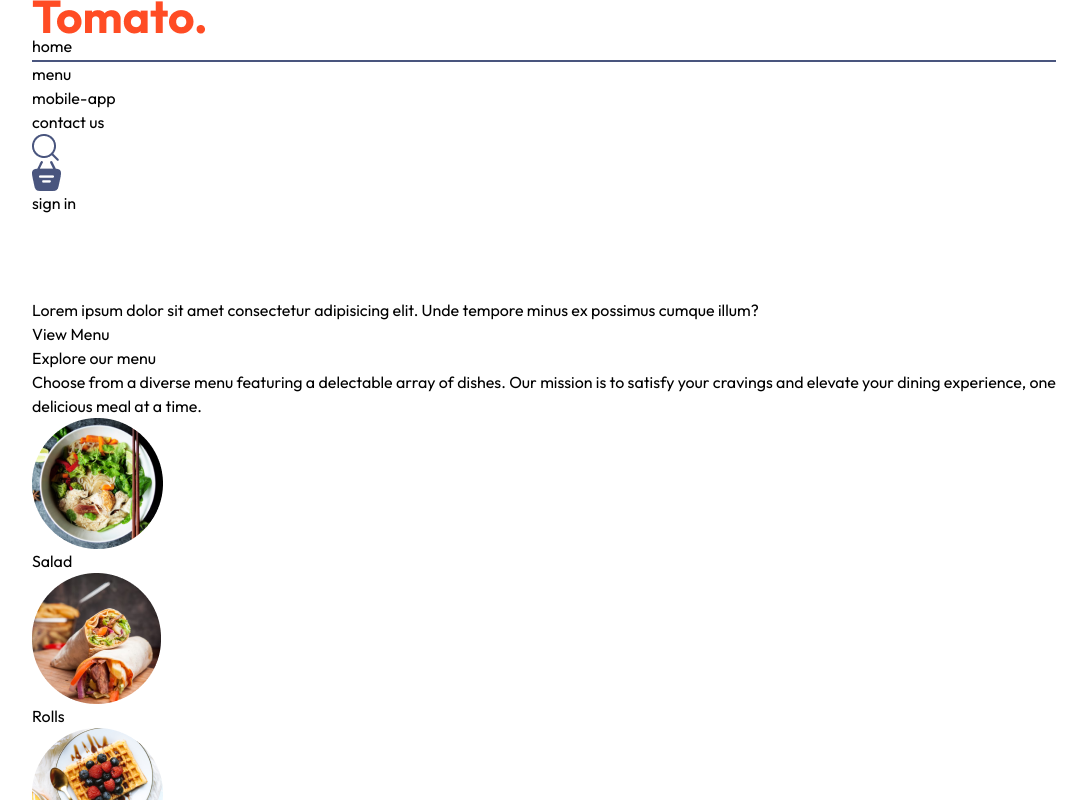
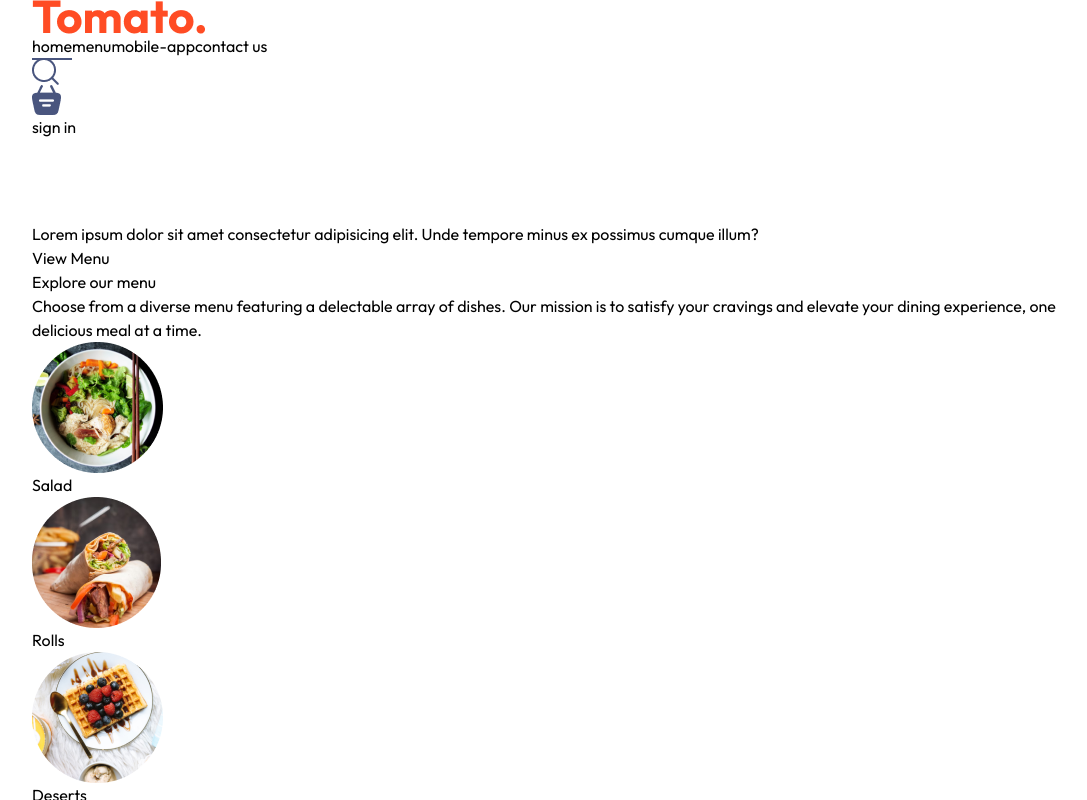
Before and after one commit to muhammadrazaq33/Food_Del, a React (Vite) app in the folder frontend/: page / in a window 1280 px wide. Shown: the top 800 px of the page, without its empty margins (96-1183 px from the left). Built offline with nearby package versions, Linux system fonts and the light colour scheme.

Commit message:
Home page completed

```diff
--- a/frontend/src/components/AppDownload/AppDownload.jsx
+++ b/frontend/src/components/AppDownload/AppDownload.jsx
@@ -3,14 +3,16 @@ import { assets } from '../../assets/assets'
 
 const AppDownload = () => {
   return (
-    <div className='app-download'>
-          <p>For Better Experience Download <br /> Tomato App</p>
-          <div className='flex justify-center mt-[40px] md:gap-[2vw] gap-[10px]'>
-              <img src={assets.play_store} alt="" />
-              <img src={assets.app_store} alt="" />
-          </div>
+    <div className="app-download" id="app-download">
+      <p>
+        For Better Experience Download <br /> Tomato App
+      </p>
+      <div className="flex justify-center mt-[40px] md:gap-[2vw] gap-[10px]">
+        <img src={assets.play_store} alt="" />
+        <img src={assets.app_store} alt="" />
+      </div>
     </div>
-  )
+  );
 }
 
 export default AppDownload
--- a/frontend/src/components/ExploreMenu/ExploreMenu.jsx
+++ b/frontend/src/components/ExploreMenu/ExploreMenu.jsx
@@ -3,10 +3,16 @@ import { menu_list } from '../../assets/assets'
 
 const ExploreMenu = ({category,setCategory}) => {
   return (
-    <div className='flex flex-col gap-[20px] mb-8'>
-          <h1 className='text-[#262626] font-semibold text-[1.8rem]'>Explore our menu</h1>
-          <p className='text-[#808080] md:max-w-[60%] max-w-[100%] md:text-[17px] sm:text-[16px] text-[13px] '>Choose from a diverse menu featuring a delectable array of dishes. Our mission is to satisfy your cravings and elevate your dining experience, one delicious meal at a time.</p>
-          <div className='flex justify-between items-center gap-[30px] text-center overflow-x-scroll scroll_hidden '>
+    <div className="flex flex-col gap-[20px] mb-8" id="explore-menu">
+      <h1 className="text-[#262626] font-semibold text-[1.8rem]">
+        Explore our menu
+      </h1>
+      <p className="text-[#808080] md:max-w-[60%] max-w-[100%] md:text-[17px] sm:text-[16px] text-[13px] ">
+        Choose from a diverse menu featuring a delectable array of dishes. Our
+        mission is to satisfy your cravings and elevate your dining experience,
+        one delicious meal at a time.
+      </p>
+      <div className="flex justify-between items-center gap-[30px] text-center overflow-x-scroll scroll_hidden ">
         {menu_list.map((item, index) => {
           return (
             <div key={index}>
@@ -29,9 +35,9 @@ const ExploreMenu = ({category,setCategory}) => {
           );
         })}
       </div>
-      <hr className='h-[2px] bg-[#e2e2e2] border border-none my-[10px] ' />
+      <hr className="h-[2px] bg-[#e2e2e2] border border-none my-[10px] " />
     </div>
-  )
+  );
 }
 
 export default ExploreMenu
--- a/frontend/src/components/Footer/Footer.jsx
+++ b/frontend/src/components/Footer/Footer.jsx
@@ -3,7 +3,10 @@ import { assets } from '../../assets/assets'
 
 const Footer = () => {
   return (
-    <div className="mt-[100px] text-[#d9d9d9] bg-[#323232] flex flex-col items-center py-[20px] px-[8vw] pt-[80px] gap-[20px]">
+    <div
+      id="contact-us"
+      className="mt-[100px] text-[#d9d9d9] bg-[#323232] flex flex-col items-center py-[20px] px-[8vw] pt-[80px] gap-[20px]"
+    >
       <div className="footer_content">
         {/* left side */}
         <div className="flex flex-col items-start gap-[20px]">
@@ -14,14 +17,14 @@ const Footer = () => {
             repudiandae quam nostrum? Repudiandae?
           </p>
           <div className="flex gap-4">
-            <img className='w-[40px]' src={assets.facebook_icon} alt="" />
-            <img className='w-[40px]' src={assets.twitter_icon} alt="" />
-            <img className='w-[40px]' src={assets.linkedin_icon} alt="" />
+            <img className="w-[40px]" src={assets.facebook_icon} alt="" />
+            <img className="w-[40px]" src={assets.twitter_icon} alt="" />
+            <img className="w-[40px]" src={assets.linkedin_icon} alt="" />
           </div>
         </div>
         {/* center */}
         <div className="flex flex-col items-start gap-[20px]">
-          <h1 className='text-white font-semibold'>COMPANY</h1>
+          <h1 className="text-white font-semibold">COMPANY</h1>
           <ul>
             <li className="mb-[10px] cursor-pointer">Home</li>
             <li className="mb-[10px] cursor-pointer">About Us</li>
@@ -31,14 +34,16 @@ const Footer = () => {
         </div>
         {/* right side */}
         <div className="flex flex-col items-start gap-[20px]">
-          <h2 className='text-white font-semibold'>GET IN TOUCH</h2>
+          <h2 className="text-white font-semibold">GET IN TOUCH</h2>
           <ul>
             <li className="mb-[10px] cursor-pointer">+333-4538526</li>
-            <li className="mb-[10px] cursor-pointer">muhammadrazaq5913483@gmail.com</li>
+            <li className="mb-[10px] cursor-pointer">
+              muhammadrazaq5913483@gmail.com
+            </li>
           </ul>
         </div>
       </div>
-      <hr className='w-[100%] h-[2px] my-[20px] mx-0 bg-[grey] border-none' />
+      <hr className="w-[100%] h-[2px] my-[20px] mx-0 bg-[grey] border-none" />
       <p>Copyright 2024 &copy; Tomato.com - All Right Reserved</p>
     </div>
   );
--- a/frontend/src/components/Navbar/Navbar.jsx
+++ b/frontend/src/components/Navbar/Navbar.jsx
@@ -1,5 +1,6 @@
 import React, { useState } from 'react'
 import { assets } from '../../assets/assets'
+import { Link } from 'react-router-dom';
 
 const Navbar = () => {
     const [menu, setMenu] = useState("home");
@@ -11,30 +12,30 @@ const Navbar = () => {
         className=" lg:w-[150px] md:w-[120px] w-[100px] lg:h-[33px] md:h-[28px] h-[24px]"
       />
       <ul className="md:flex hidden lg:gap-x-[20px] md:gap-x-[13px]  text-[#49557e] lg:text-[18px] md:text-[15px]">
-        <li
+        <Link to={"/"}
           onClick={() => setMenu("home")}
           className={`cursor-pointer ${menu === "home" ? "active" : ""}`}
         >
           home
-        </li>
-        <li
+        </Link>
+        <a href='#explore-menu'
           onClick={() => setMenu("menu")}
           className={`${menu === "menu" ? "active" : ""} cursor-pointer`}
         >
           menu
-        </li>
-        <li
+        </a>
+        <a href='#app-download'
           onClick={() => setMenu("mobile-app")}
           className={` cursor-pointer ${menu === "mobile-app" ? "active" : ""}`}
         >
           mobile-app
-        </li>
-        <li
+        </a>
+        <a href='#contact-us'
           onClick={() => setMenu("contact-us")}
           className={` cursor-pointer ${menu === "contact-us" ? "active" : ""}`}
         >
           contact us
-        </li>
+        </a>
       </ul>
       {/* right side  */}
       <div className="flex items-center lg:gap-[40px] md:gap-[24px] sm:gap-[20px] gap-[16px]">
--- a/frontend/src/index.css
+++ b/frontend/src/index.css
@@ -8,6 +8,7 @@
   padding: 0;
   margin: 0;
   box-sizing: border-box;
+  scroll-behavior: smooth;
 }
 body{
   min-height: 100vh;
```
Lines whose indentation alone changed are shown as unchanged.
